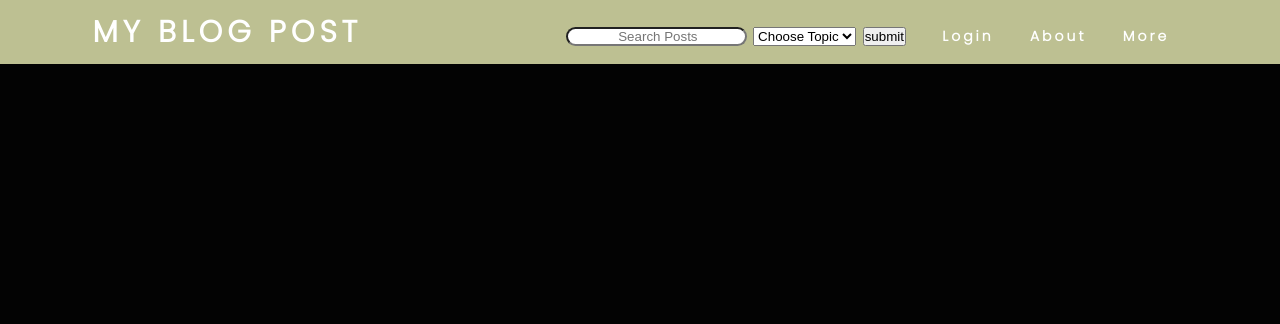
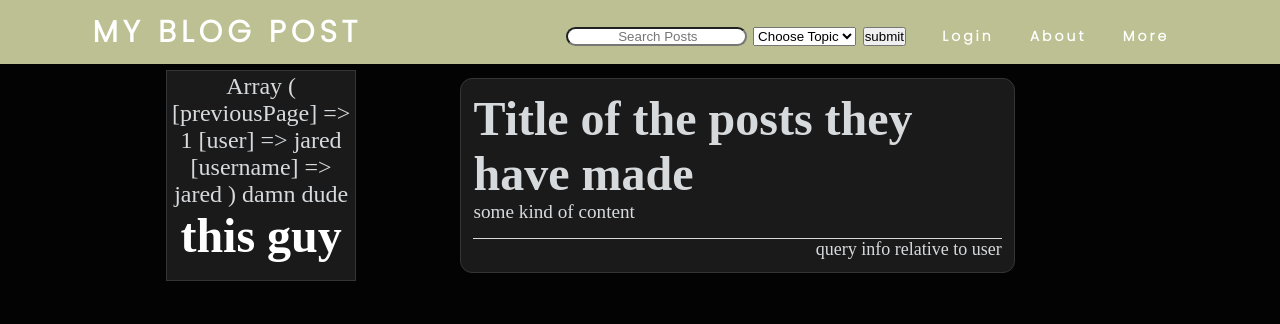
Before and after one commit to jared-p/Forum-Website, a PHP site: page /cosc360-team10/userAccount.php?user=1 in a window 1280 px wide. Shown: the top 324 px of the page. Run offline with PHP 8.4, Linux system fonts and the light colour scheme; a user stored in the database is signed in; data comes from the database, SQL or seed files in the repository; some libraries are stand-ins or nearby versions; some web fonts are replaced.

Commit message:
added rough code, queries are next

```diff
--- a/userAccount.php
+++ b/userAccount.php
@@ -17,11 +17,43 @@ require 'include/db_credentials.php';
 
 </head>
     <body>
-        <?php include 'header.php'; ?>
+        <?php
+        include 'header.php';
+        ?>
+    <div class = "main">
+        <!-- have to link to this after checking session variable user and seeing if they are logged in -->
 
         <!-- included all teh stuff above to make the doc work -->
         <!-- going to have the same style as main with the same header (reddit does this) -->
 
+        <div class = "left_col">
+            <?php
+            // $user = $_SESSION["user"];
+            $user = "this guy";
+            $username = $_SESSION['username'];
+            $test = $_GET['user'];
+            print_r($_SESSION);
+            ?>
+            <?php if(empty($user)){
+                echo "thing done";
+            }elseif(empty($test)){
+                echo "thing not done";
+            }else{
+                echo "damn dude";
+            }
+            ?>
+            <h1 class="left_col_title"><?php echo $user;?></h1>
+        </div>
+
+        <div class = "right_col">
+            <div class = "post">
+            <h1 class = "right_col_title">Title of the posts they have made</h1>
+            <p class = "post_content">some kind of content</p>
+            <p class = "post_information">query info relative to user</p>
+            </div>
+        </div>
+
+    </div>
         <!-- have user info with email etc -->
         <!-- could have the profile with all the user info on the left box to follow main css look -->
 
```
